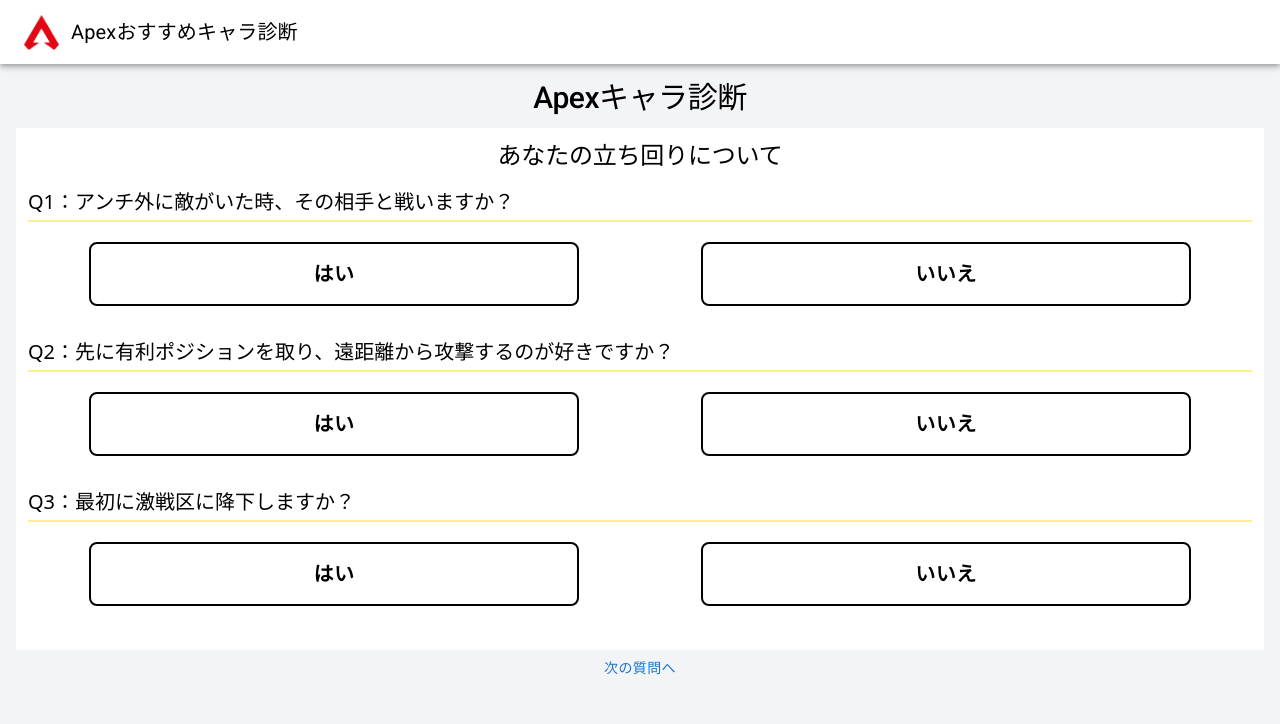
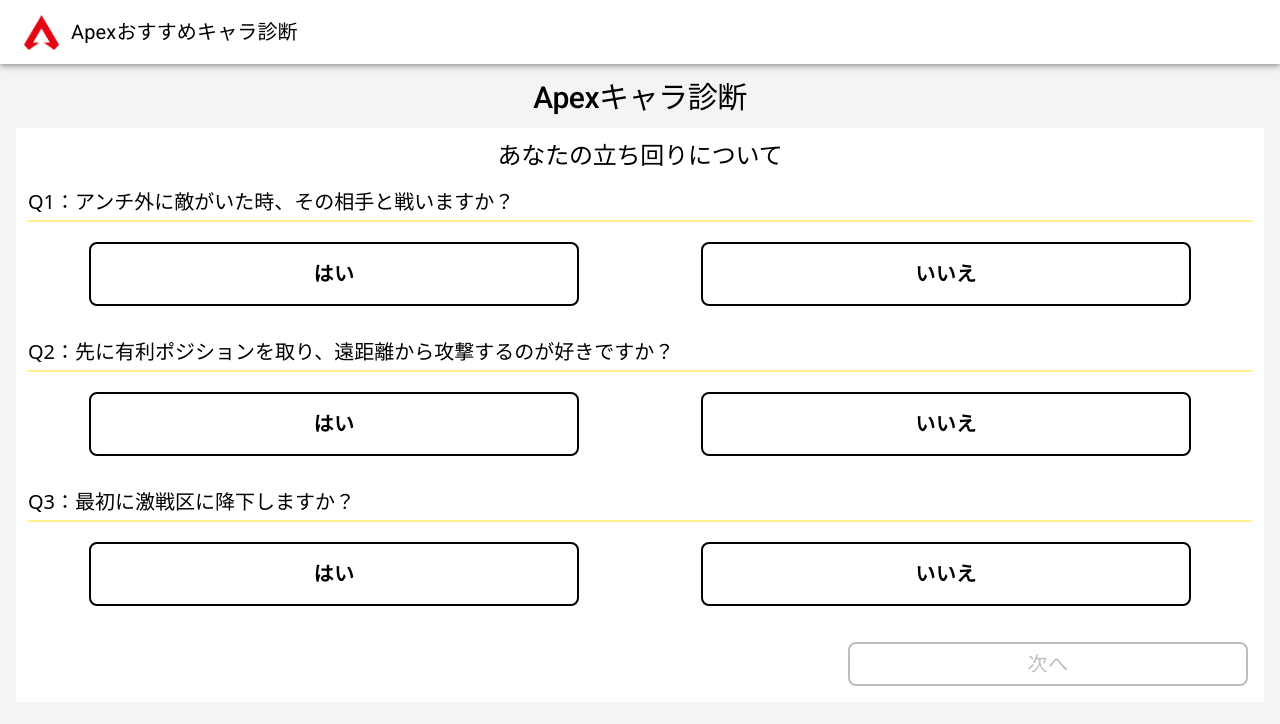
Before and after one commit to hotter6163/diagnosis-app, a Next.js app: page /diagnosis in a window 1280 px wide. Shown: the top 724 px of the page. Built offline with nearby package versions, Linux system fonts and the light colour scheme.

Commit message:
ページ遷移＋送信ボタンを実装（診断ボタンのonClickのみ未実装）

```diff
--- a/pages/diagnosis/index.tsx
+++ b/pages/diagnosis/index.tsx
@@ -20,16 +20,21 @@
   questionNums: number[]
   questions: PageQuestionsType[]
 }
-type AnswersType = { [key: string]: boolean | null }
+type AnswersType = { [key: string]: boolean }
 
-const BUTTON_CLASSES = "w-2/5 border-solid rounded-lg border-2 text-xl py-4 font-semibold text-black"
+const SELECT_BUTTON_CLASSES = "w-2/5 border-solid rounded-lg border-2 text-xl py-4 font-semibold text-black"
+const SUBMIT_BUTTON_CLASSES = "border-solid rounded-lg border-2 text-xl w-full"
 
 const MAX_PAGE_NUM = 2
 
 const Diagnosis: NextPage<Props> = ({ questionNums, questions }) => {
-  const [pageNum, setPageNum] = useState<1 | 2>(1)
+  // コンパイル時にエラーが発生するため、型はnumberに設定
+  // 本当は 1 <= num <= MAX_PAGE_NUM の型にしたい
+  const [pageNum, setPageNum] = useState<number>(1)
   const [answers, setAnswers] = useState<AnswersType>({})
 
+  // 回答をオブジェクトに保存するための関数
+  // 引数が必要なため、直でonClickには入れれない
   const handleAnswerClicked = (id: string, answer: boolean) => {
     setAnswers((prevValue) => {
       const clone: AnswersType = Object.assign({}, prevValue)
@@ -38,6 +43,8 @@
     })
   }
 
+  // 質問に対しての回答を受け取るためのコンポーネント
+  // pageNumでjsonファイルから取得した配列にアクセスし、その要素に合わせてレンダリングしている
   const questionsComponent = (
     <section className="mt-3 bg-white p-3">
       <Typography
@@ -61,7 +68,7 @@
           <div className="flex justify-around mt-5 mb-8">
             <Button
             className={`
-              ${BUTTON_CLASSES}
+              ${SELECT_BUTTON_CLASSES}
               ${answers[question.id] === true && "text-white border-blue-400 bg-blue-400"}
             `}
               onClick={() => handleAnswerClicked(question.id, true)}
@@ -70,7 +77,7 @@
             </Button>
             <Button
               className={`
-                ${BUTTON_CLASSES}
+                ${SELECT_BUTTON_CLASSES}
                 ${answers[question.id] === false && "text-white border-red-400 bg-red-400"}
               `}
               onClick={() => handleAnswerClicked(question.id, false)}
@@ -80,6 +87,46 @@
           </div>
         </div>
       ))}
+
+      {
+        // ページ遷移のためのボタン
+        // 【疑問点】
+        // 基本的にそのページの質問全てに回答していないと次のページに進めない使用にしているため、
+        // 診断ボタンは最終ページの全ての回答状況で押せるか動かを判断するようにしていがそれで良いのか？
+      }
+      <div className="flex">
+        <div className="w-1/3 p-1">
+          {pageNum !== 1 && (
+            <Button
+              className={`${SUBMIT_BUTTON_CLASSES}`}
+              onClick={() => setPageNum(pageNum-1)}
+            >
+              戻る
+            </Button>
+          )}
+        </div>
+        <div className="w-1/3 p-1">
+          {pageNum === MAX_PAGE_NUM && (
+            <Button
+              className={`${SUBMIT_BUTTON_CLASSES}`}
+              disabled={!questions[pageNum-1]["questions"].every((question) => answers[question.id] !== undefined)}
+            >
+              診断する
+            </Button>
+          )}
+        </div>
+        <div className="w-1/3 p-1">
+        {pageNum !== MAX_PAGE_NUM && (
+          <Button
+            className={`${SUBMIT_BUTTON_CLASSES}`}
+            onClick={() => setPageNum(pageNum+1)}
+            disabled={!questions[pageNum-1]["questions"].every((question) => answers[question.id] !== undefined)}
+          >
+            次へ
+          </Button>
+        )}
+        </div>
+      </div>
     </section>
   )
 
@@ -94,9 +141,6 @@
         Apexキャラ診断
       </Typography>
       {questionsComponent}
-      <Button onClick={pageNum-1 === 1 ? () => setPageNum(1) : () => setPageNum(2)}>
-        次の質問へ
-      </Button>
     </main>
   )
 }
```
